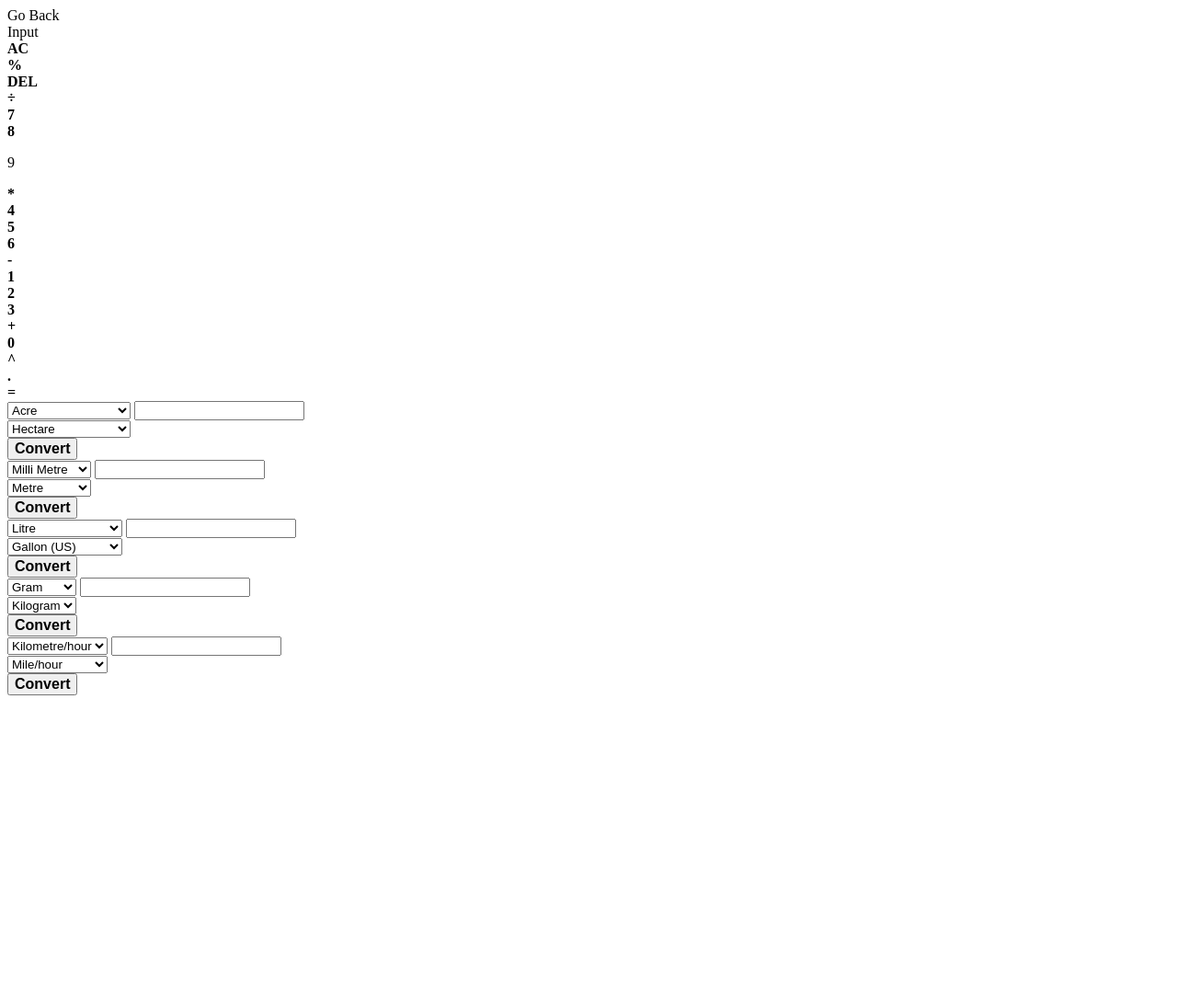
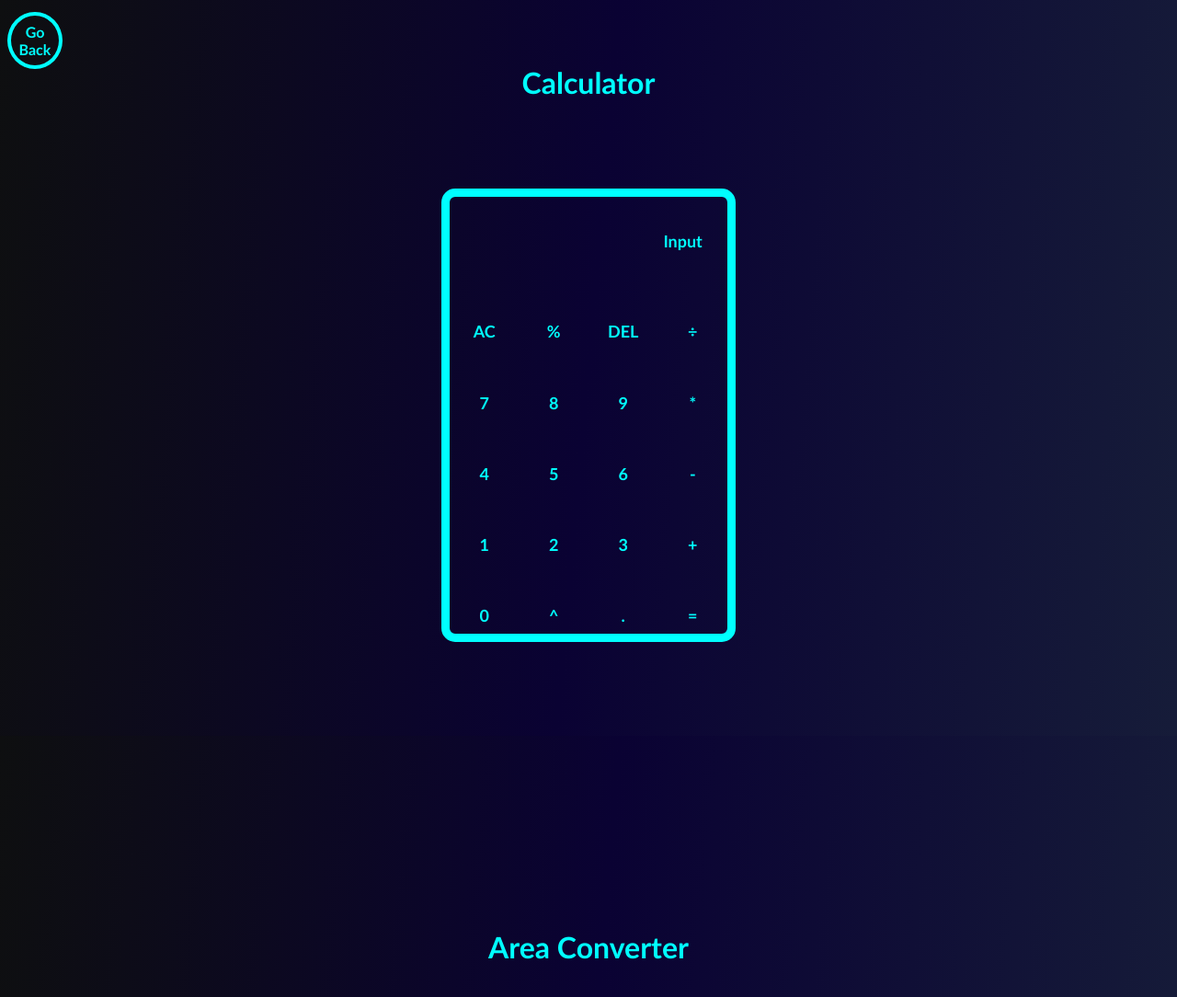
Before and after one commit to BleedingEdge2004/_Minor-Projects_, a plain HTML site: page CalcLabs/labs.html in a window 1280 px wide. Shown: the top 1084 px of the page at 92% size. Before the commit the page ends 800 px from the top, so only its background shows below. Drawn offline with Linux system fonts and the light colour scheme.

Commit message:
Wrote CSS file code

```diff
--- a/CalcLabs/labs.html
+++ b/CalcLabs/labs.html
@@ -3,11 +3,13 @@
 <head>
     <meta charset="UTF-8">
     <meta name="viewport" content="width=device-width, initial-scale=1.0">
+    <link rel="stylesheet" href="./styles/labs.css">
     <title>CalcLabs</title>
 </head>
 <body>
-    <div class="backKey">Go Back</div>
+    <a class="backKey" href="./index.html">Go Back</a>
     <div class="labs" id="calculator">
+        <h1 id="header">Calculator</h1>
         <div id="calc">
             <div class="input">Input</div>
             <div class="nums">
@@ -35,8 +37,9 @@
         </div>
     </div>
     <div class="labs" id="area">
+        <h1 id="header">Area Converter</h1>
         <div class="select1">
-            <label for="ar1">
+            <input type="number" name="area1" id="ar1">
                 <select name="AreaUnit" id="area1">
                     <option value="acre">Acre</option>
                     <option value="are">Are</option>
@@ -45,11 +48,9 @@
                     <option value="sqfoot">Square Foot</option>
                     <option value="sqinch">Square Inch</option>
                 </select>
-            </label>
-            <input type="number" name="area1" id="ar1">
         </div>
         <div class="select2">
-            <label for="ar2">
+            <span id="txt">Convert TO : </span>
                 <select name="AreaUnit" id="ar2">
                     <option value="hectare">Hectare</option>
                     <option value="acre">Acre</option>
@@ -58,13 +59,13 @@
                     <option value="sqfoot">Square Foot</option>
                     <option value="sqinch">Square Inch</option>
                 </select>
-            </label>
         </div>
         <button type="button"><big><b>Convert</b></big></button>
     </div>
     <div class="labs" id="length">
+        <h1 id="header">Length Converter</h1>
         <div class="select1">
-            <label for="len1">
+            <input type="number" name="lenVal" id="lenVal">
                 <select name="LengthUnit" id="len1">
                     <option value="mm">Milli Metre</option>
                     <option value="cm">Centi Metre</option>
@@ -74,11 +75,9 @@
                     <option value="foot">Foot</option>
                     <option value="inch">Inch</option>
                 </select>
-            </label>
-            <input type="number" name="lenVal" id="lenVal">
         </div>
         <div class="select2">
-            <label for="len2">
+            <span id="txt">Convert TO : </span>
                 <select name="LengthUnit" id="len2">
                     <option value="me">Metre</option>
                     <option value="mm">Milli Metre</option>
@@ -88,13 +87,13 @@
                     <option value="foot">Foot</option>
                     <option value="inch">Inch</option>
                 </select>
-            </label>
         </div>
         <button type="button"><big><b>Convert</b></big></button>
     </div>
     <div class="labs" id="volume">
+        <h1 id="header">Volume Converter</h1>
         <div class="select1">
-            <label for="vol1">
+            <input type="number" name="volVal" id="volVal">
                 <select name="VolumeUnit" id="vol1">
                     <option value="lt">Litre</option>
                     <option value="glUS">Gallon (US)</option>
@@ -103,11 +102,9 @@
                     <option value="cqc">Cubic Centimetre</option>
                     <option value="cqm">Cubic Metre</option>
                 </select>
-            </label>
-            <input type="number" name="volVal" id="volVal">
         </div>
         <div class="select2">
-            <label for="vol2">
+            <span id="txt">Convert TO : </span>
                 <select name="VolumeUnit" id="vol2">
                     <option value="glUS">Gallon (US)</option>
                     <option value="lt">Litre</option>
@@ -116,13 +113,13 @@
                     <option value="cqc">Cubic Centimetre</option>
                     <option value="cqm">Cubic Metre</option>
                 </select>
-            </label>
         </div>
         <button type="button"><big><b>Convert</b></big></button>
     </div>
     <div class="labs" id="mass">
+        <h1 id="header">Mass Converter</h1>
         <div class="select1">
-            <label for="mass1">
+            <input type="number" name="massVal" id="massVal">
                 <select name="MassUnit" id="mass1">
                     <option value="gm">Gram</option>
                     <option value="kg">Kilogram</option>
@@ -131,11 +128,9 @@
                     <option value="qtn">Quintal</option>
                     <option value="tn">Tonne</option>
                 </select>
-            </label>
-            <input type="number" name="massVal" id="massVal">
         </div>
         <div class="select2">
-            <label for="mass2">
+            <span id="txt">Convert TO : </span>
                 <select name="MassUnit" id="mass2">
                     <option value="kg">Kilogram</option>
                     <option value="gm">Gram</option>
@@ -144,13 +139,13 @@
                     <option value="qtn">Quintal</option>
                     <option value="tn">Tonne</option>
                 </select>
-            </label>
         </div>
         <button type="button"><big><b>Convert</b></big></button>
     </div>
     <div class="labs" id="speed">
+        <h1 id="header">Speed Converter</h1>
         <div class="select1">
-            <label for="speed1">
+            <input type="number" name="speedVal" id="speedVal">
                 <select name="SpeedUnit" id="speed1">
                     <option value="kmph">Kilometre/hour</option>
                     <option value="kmps">Kilometre/sec</option>
@@ -159,11 +154,9 @@
                     <option value="mps">Metre/sec</option>
                     <option value="mach">Mach</option>
                 </select>
-            </label>
-            <input type="number" name="speedVal" id="speedVal">
         </div>
         <div class="select2">
-            <label for="speed2">
+            <span id="txt">Convert TO : </span>
                 <select name="SpeedUnit" id="speed2">
                     <option value="mlph">Mile/hour</option>
                     <option value="kmph">Kilometre/hour</option>
@@ -172,7 +165,6 @@
                     <option value="mps">Metre/sec</option>
                     <option value="mach">Mach</option>
                 </select>
-            </label>
         </div>
         <button type="button"><big><b>Convert</b></big></button>
     </div>
--- /dev/null
+++ b/CalcLabs/styles/labs.css
@@ -0,0 +1,102 @@
+:root{
+    --labsShadow1: rgb(156, 109, 250);
+    --labsShadow2: rgb(0, 255, 195);
+    --primaryBg: linear-gradient(275deg, rgb(22, 28, 57),rgb(10, 2, 51),rgb(14, 15, 16));
+}
+*{
+    margin:0px;
+    padding:0px;
+    box-sizing: border-box;
+}
+body{
+    text-align: center;
+    width: 100%;
+    background: var(--primaryBg);
+    color: aqua;
+    background-attachment: fixed;
+    display: flex;
+    flex-flow: column;
+    align-items: center;
+    font-family: 'Trebuchet MS', 'Lucida Sans Unicode', 'Lucida Grande', 'Lucida Sans', Arial, sans-serif;
+    font-weight: 700;
+}
+.backKey{
+    color: inherit;
+    text-decoration: none;
+    border:.3rem solid;
+    border-radius:50%;
+    width: 60px;
+    position:fixed;
+    left:0.5rem;
+    top: .3rem;
+    margin-top:.5rem;
+    padding: .5rem;
+}
+.labs{
+    height: 100vh;
+    display: flex;
+    flex-flow:column;
+    justify-content: center;
+}
+.labs #header{
+    padding :2rem 0rem;
+    position: relative;
+    bottom: 4rem;
+}
+.labs select{
+    height: 2.5rem;
+    font-size:large;
+    font-weight: 700;
+    color: white;
+    background: var(--primaryBg);
+    border: 3px solid transparent;
+    border-radius: 5px;
+    cursor: pointer;
+}
+.labs option{
+    background: black;
+}
+.labs input{
+    height: 2.5rem;
+    padding: 1rem ;
+    font-size:large;
+    font-weight: 700;
+    border-radius: 10px 100px;
+}
+.labs button{
+    height: 2rem;
+    font-weight: 600;
+    border-radius: 5px;
+}
+.labs .select1, .select2, button{
+    margin: .6rem .6rem 1.5rem;
+}
+#calc{
+    border: .6rem solid ;
+    border-radius:15px;
+    height:30.8rem;
+    font-size: large;
+    width: 20rem;
+}
+.input{
+    display:flex;
+    height: 20%;
+    justify-content:flex-end;
+    align-items: center;
+    padding: 1.7rem;
+}
+.nums{
+    display:grid;
+    grid-template-columns: repeat(4,1fr);
+    row-gap: 2rem;
+    padding: 1.8rem 0rem;
+}
+.nums div{
+    padding: .6rem 0rem;
+    border:2px solid transparent;
+    border-radius: 10px;
+    transition: all .3s ease-in-out;
+}
+.nums div:hover{
+    border:2px solid var(--labsShadow2);
+}
```
Also changed, not shown: CalcLabs/index.html (+0 -1 lines).
